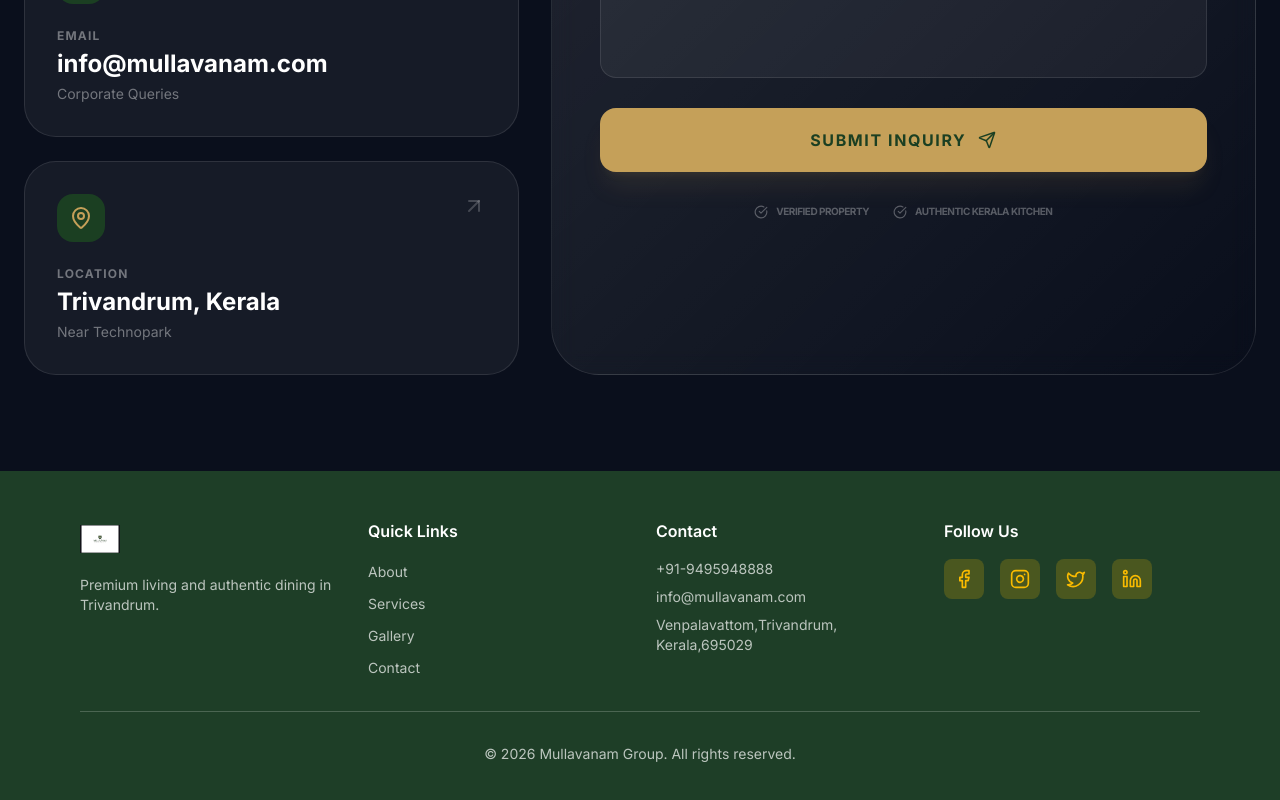
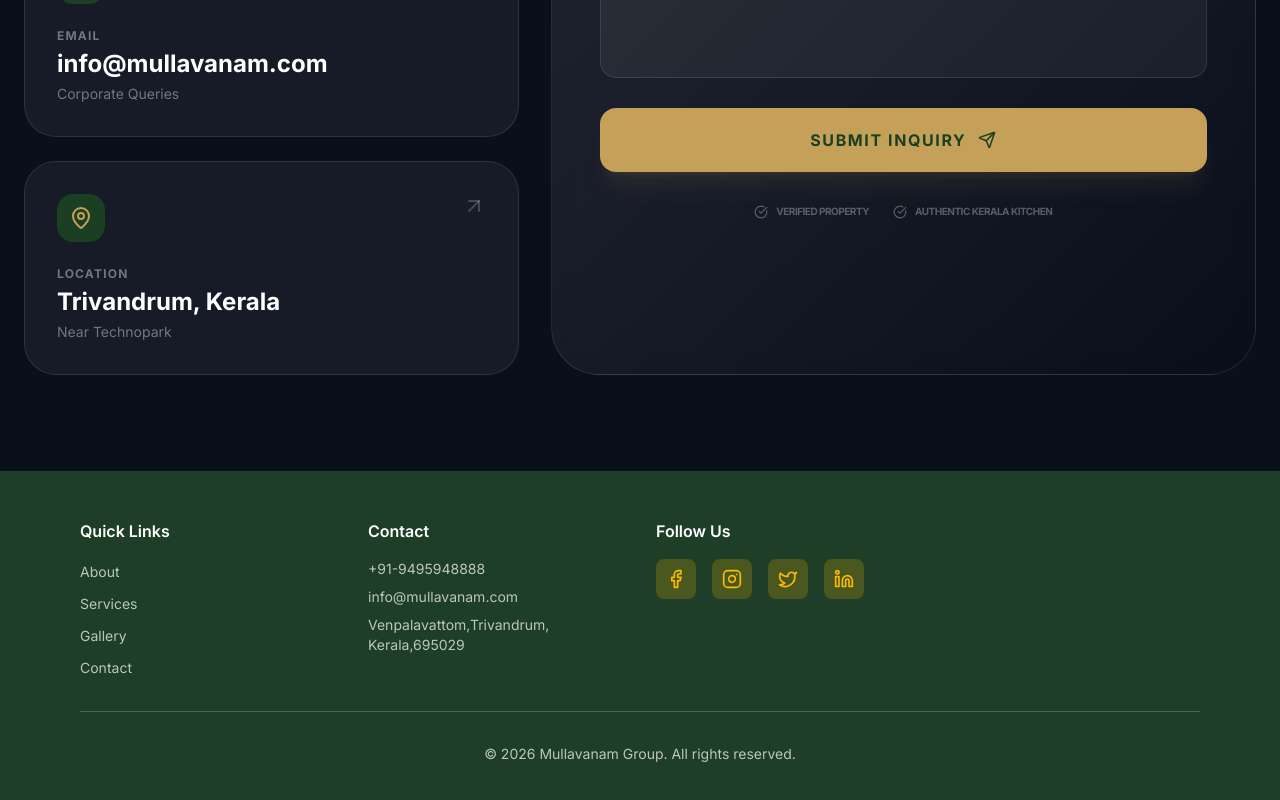
Before and after one commit to Nathanielchristy/mullavanam, a Next.js app: page / in a window 1280 px wide. Shown: the part 4923-5723 px from the top of the page. Built offline with nearby package versions, Linux system fonts and the light colour scheme.

Commit message:
footer_updated

```diff
--- a/components/footer.tsx
+++ b/components/footer.tsx
@@ -24,21 +24,7 @@ export default function Footer() {
       <div className="max-w-6xl mx-auto px-4 py-12">
         <div className="grid md:grid-cols-4 gap-8 mb-8">
           {/* Brand */}
-          <div>
-            <div className="flex items-center mb-4">
-              <div className="relative w-10 h-10">
-                <Image
-                  src="/logo.png"
-                  alt="Mullavanam Group"
-                  fill
-                  className="object-contain"
-                />
-              </div>
-            </div>
-            <p className="text-sm text-primary-foreground/70">
-              Premium living and authentic dining in Trivandrum.
-            </p>
-          </div>
+
 
           {/* Quick Links */}
           <div>
```
